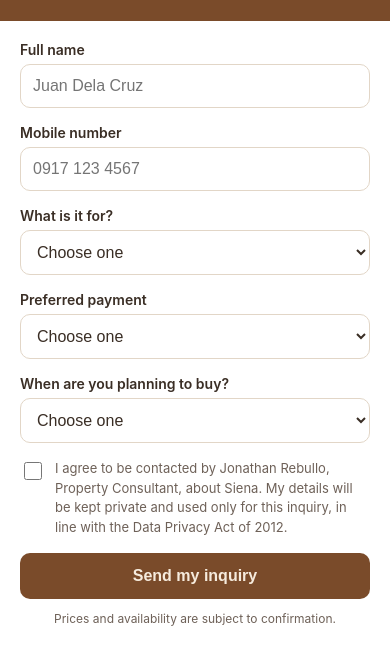
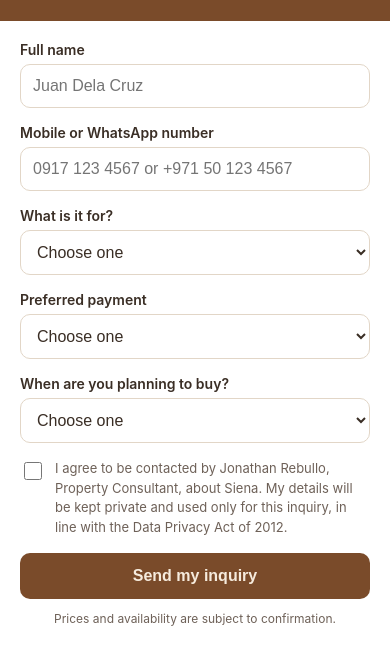
Before and after one commit to signaturehomes-by-jonathan/siena, a plain HTML site: page inquiry.html in a window 390 px wide. Shown: the part 130-794 px from the top of the page. Drawn offline with Linux system fonts and the light colour scheme.

Commit message:
Accept any PH or overseas phone number in the inquiry form
The form rejected DITO numbers (0895-0898) and overseas numbers, which
blocked OFW buyers. It now accepts 7 to 15 digits with an optional +.

Co-Authored-By: Claude Opus 5.5 <noreply@anthropic.com>
Claude-Session: https://claude.ai/code/session_01GZ1F2ExUwZ8Ne1mAjMHhe8

```diff
--- a/inquiry.html
+++ b/inquiry.html
@@ -80,9 +80,9 @@
     </div>
 
     <div class="field">
-      <label class="title" for="mobile">Mobile number</label>
-      <input type="tel" id="mobile" name="mobile" placeholder="0917 123 4567" autocomplete="tel" inputmode="tel">
-      <div class="err">Enter a valid PH mobile number, like 0917 123 4567</div>
+      <label class="title" for="mobile">Mobile or WhatsApp number</label>
+      <input type="tel" id="mobile" name="mobile" placeholder="0917 123 4567 or +971 50 123 4567" autocomplete="tel" inputmode="tel">
+      <div class="err">Enter a valid phone number. If you're abroad, include your country code.</div>
     </div>
 
     <div class="field">
@@ -150,7 +150,7 @@
   // Each rule returns true when the field is valid
   const rules = {
     fullName: v => v.trim().length >= 2,
-    mobile:   v => /^(09|\+639)\d{9}$/.test(v.replace(/[\s-]/g, '')),
+    mobile:   v => /^\+?\d{7,15}$/.test(v.replace(/[\s\-().]/g, '')),   // Any PH or overseas number, 7 to 15 digits
     purpose:  v => v !== '',
     payment:  v => v !== '',
     timeline: v => v !== '',
@@ -193,7 +193,7 @@
 
     const data = new URLSearchParams(new FormData(form));
     data.delete('website');
-    data.set('mobile', form.mobile.value.replace(/[\s-]/g, ''));
+    data.set('mobile', form.mobile.value.replace(/[\s\-().]/g, ''));
 
     try {
       // no-cors: Google's redirect blocks reading the reply, but the data still reaches the Sheet
```
